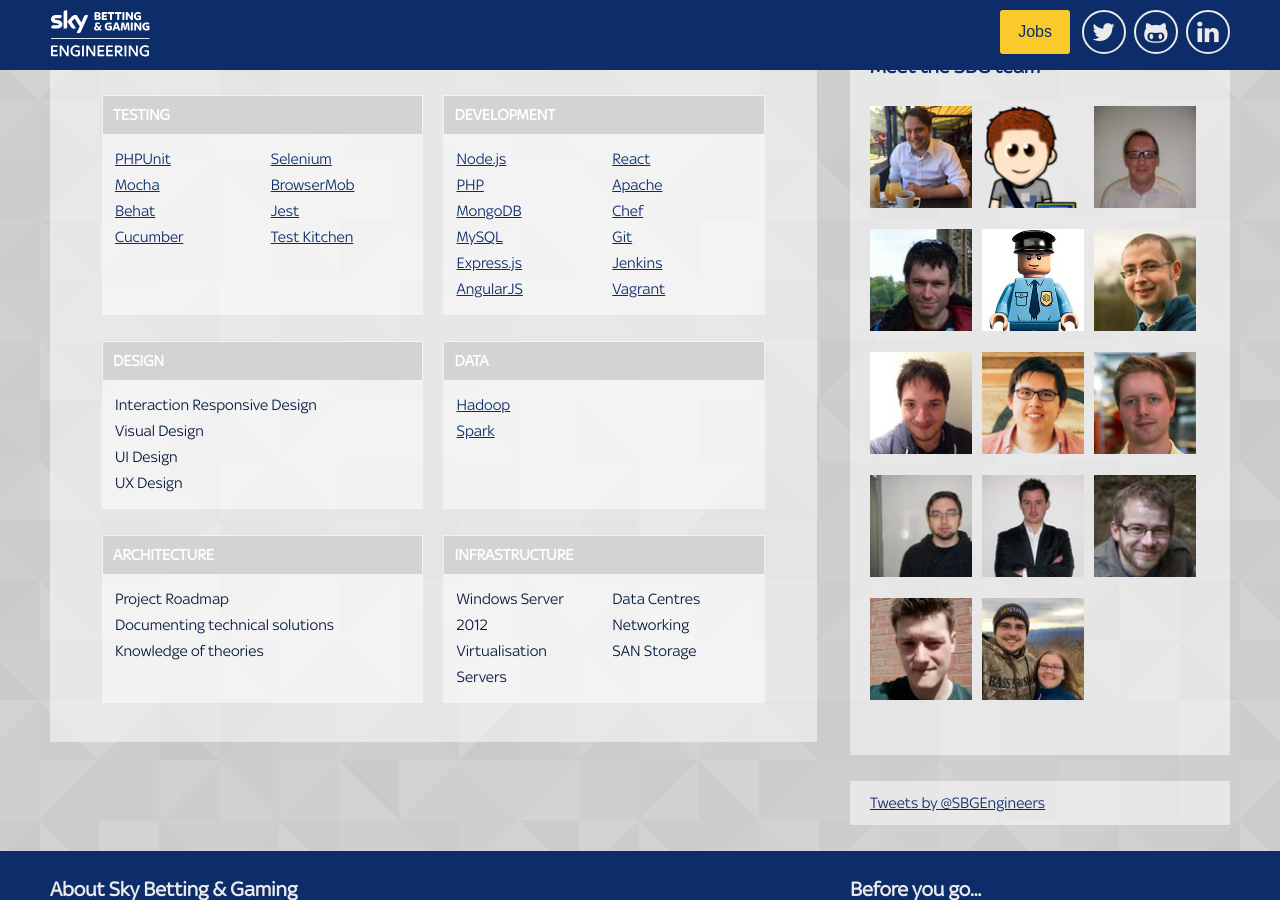
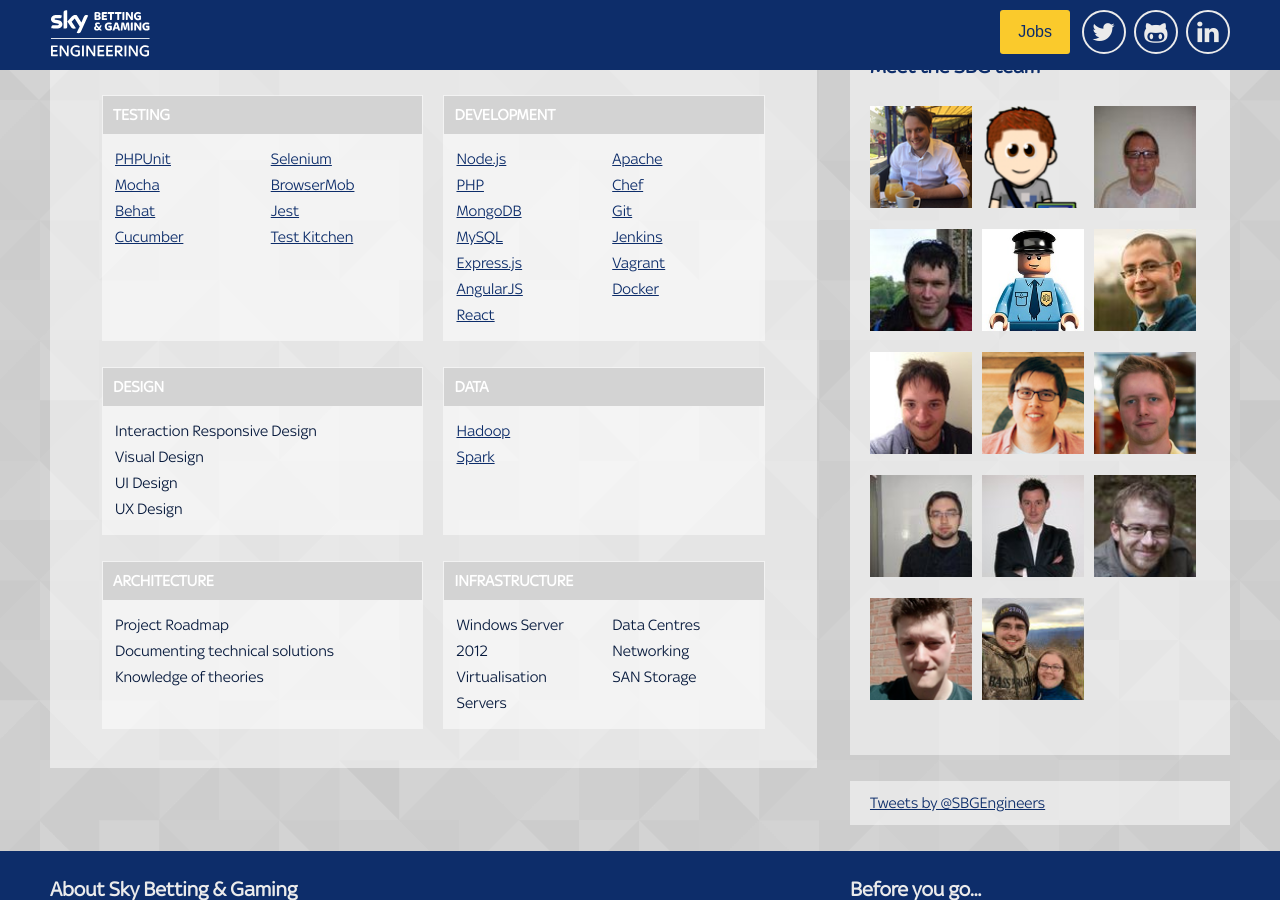
Before and after one commit to skybet/skybet.github.io, a Jekyll site: the page built from jobs/index.html, in a window 1280 px wide and 900 px high, scrolled down 739 px. Built offline with Jekyll 4.4.1, drawn with Linux system fonts in a browser that asks for light colours; nearby versions of some CDN libraries; some web fonts are replaced; comment, search, counter and statistics services are not loaded.

Commit message:
add docker to the tools area

```diff
--- a/_data/areas.yml
+++ b/_data/areas.yml
@@ -43,6 +43,8 @@
        link: https://jenkins-ci.org/
      - name: Vagrant
        link: https://www.vagrantup.com/
+     - name: Docker
+       link: https://www.docker.com/
 
 - name: Design
   items:
```
